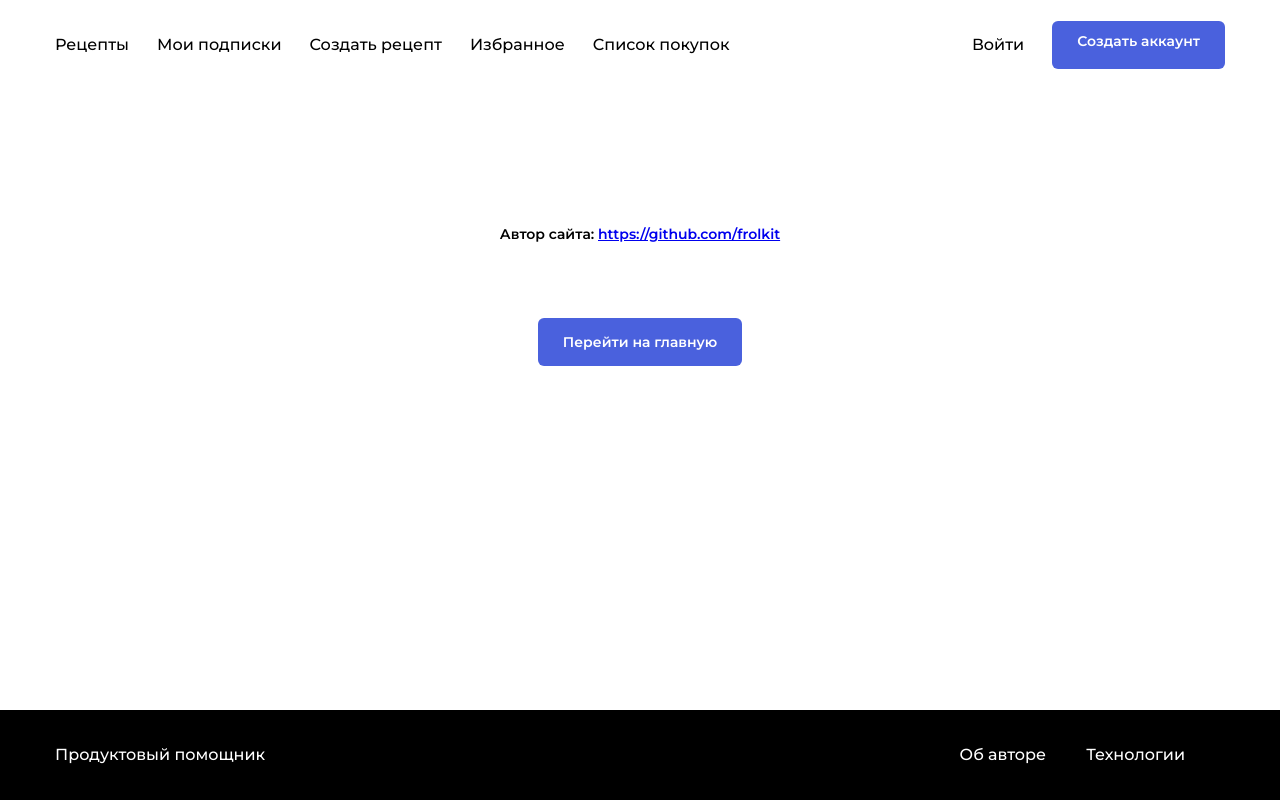
After one commit to frolkit/foodgram-project, a Django app: page /about/ in a window 1280 px wide. The commit adds this page. Run offline with Django 3.2, Linux system fonts and the light colour scheme.

Commit message:
add about and tech

```diff
--- a/recipes/urls.py
+++ b/recipes/urls.py
@@ -5,6 +5,8 @@ from . import views
 
 urlpatterns = [
     path('', views.index, name='index'),
+    path('about/', views.about, name='about'),
+    path('tech/', views.tech, name='tech'),
     path('recipe_create/', views.recipe_create, name='recipe_create'),
     path('subscribe_list/', views.subscribe_list, name='subscribe_list'),
     path('purchase_list/', views.purchase_list, name='purchase_list'),
--- a/recipes/views.py
+++ b/recipes/views.py
@@ -187,3 +187,11 @@ def page_not_found(request, exception):
 
 def server_error(request):
     return render(request, "500.html", status=500)
+
+
+def about(request):
+    return render(request, "about.html")
+
+
+def tech(request):
+    return render(request, "tech.html")
--- /dev/null
+++ b/templates/about.html
@@ -0,0 +1,21 @@
+{% extends "base.html" %}
+{% block title %} Об авторе {% endblock %}
+
+{% load static %}
+{% block static %}
+    <link rel="stylesheet" href="{% static 'pages/index.css' %}">
+{% endblock %}
+
+{% block content %}
+    <main class="main container">
+        <div class="custom-center-block">
+                <p class="custom-text-block">
+                    Автор сайта:&nbsp;
+                    <a href="https://github.com/frolkit"> https://github.com/frolkit</a>
+                </p>
+            <div class="custom-button-block">
+                <a href="{% url 'index' %}"><button  class="button button_style_blue" >Перейти на главную</button></a>
+            </div>
+        </div>
+    </main>
+{% endblock %}
--- a/templates/footer.html
+++ b/templates/footer.html
@@ -2,7 +2,7 @@
     <div class="footer__container container">
         <a href="#" class="footer__brand link">Продуктовый помощник</a>
         <ul class="footer__items">
-            <li class="footer__item"><a href="#" class="footer__link link">Об авторе</a></li>
-            <li class="footer__item"><a href="#" class="footer__link link">Технологии</a></li>
+            <li class="footer__item"><a href="{% url 'about' %}" class="footer__link link">Об авторе</a></li>
+            <li class="footer__item"><a href="{% url 'tech' %}" class="footer__link link">Технологии</a></li>
         </ul>
 </div>
```
Also changed, not shown: templates/tech.html (added, +18 -0 lines).
